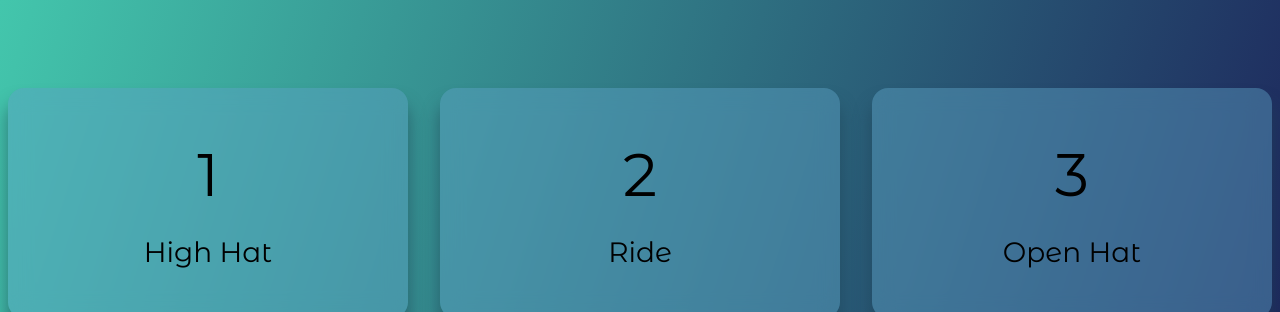
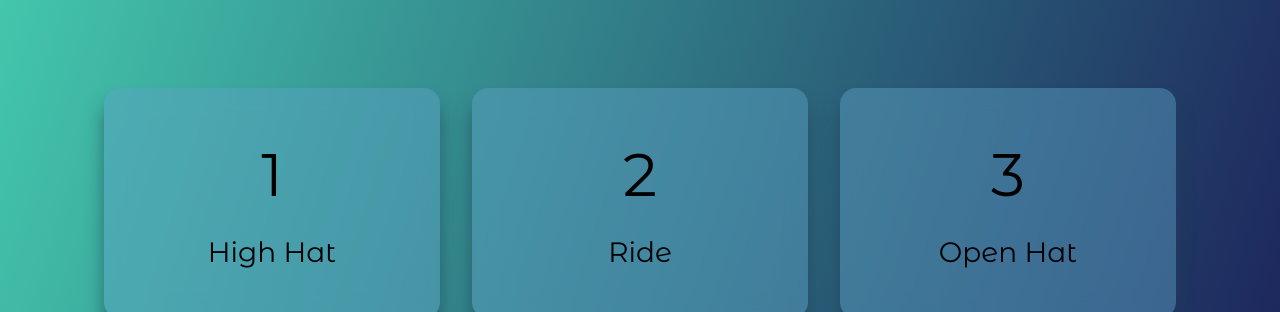
Before and after one commit to OriGuyUniqueDev/drumKit_js, a plain HTML site: page index.html in a window 1280 px wide. Shown: the top 312 px of the page. Drawn offline with Linux system fonts and the light colour scheme.

Commit message:
update responsive

```diff
--- a/javaScript/app.js
+++ b/javaScript/app.js
@@ -0,0 +1,8 @@
+const btnArr = document.querySelectorAll(".btn");
+console.log(btnArr)
+
+btnArr.forEach(btn => {
+    btn.addEventListener("click", () => {
+        console.log("Click")
+    })
+});
--- a/styles/style.scss
+++ b/styles/style.scss
@@ -12,7 +12,7 @@ $btnSoundFontSize: 1.75rem;
 $btnTextMarginBottom: 1.5rem;
 $btnShadow: 0px 1rem 1rem 0.1rem rgba(29, 65, 83, 0.5);
 $authorTextColor: rgba(255, 255, 255, 0.2);
-$gridColumns: 25rem;
+$gridColumns: 21rem;
 $gridRows: 14.375rem;
 $gridGap: 2rem;
 * {
@@ -37,6 +37,7 @@ body {
 		color: $authorTextColor;
 	}
     overflow: hidden;
+
 }
 #root {
 	.main-container {
@@ -210,8 +211,8 @@ body {
 	$btnTextMarginBottom: 1.5rem;
 	$btnShadow: 0px 1rem 1rem 0.1rem rgba(29, 65, 83, 0.5);
 	$authorTextColor: rgba(255, 255, 255, 0.2);
-	$gridColumns:  15rem;
-	$gridRows: 10rem;
+	$gridColumns:  12rem;
+	$gridRows: 8rem;
 	$gridGap: 1rem;
 	#root {
 		.main-container {
```
Also changed, not shown: styles/style.css, 1 other file.
